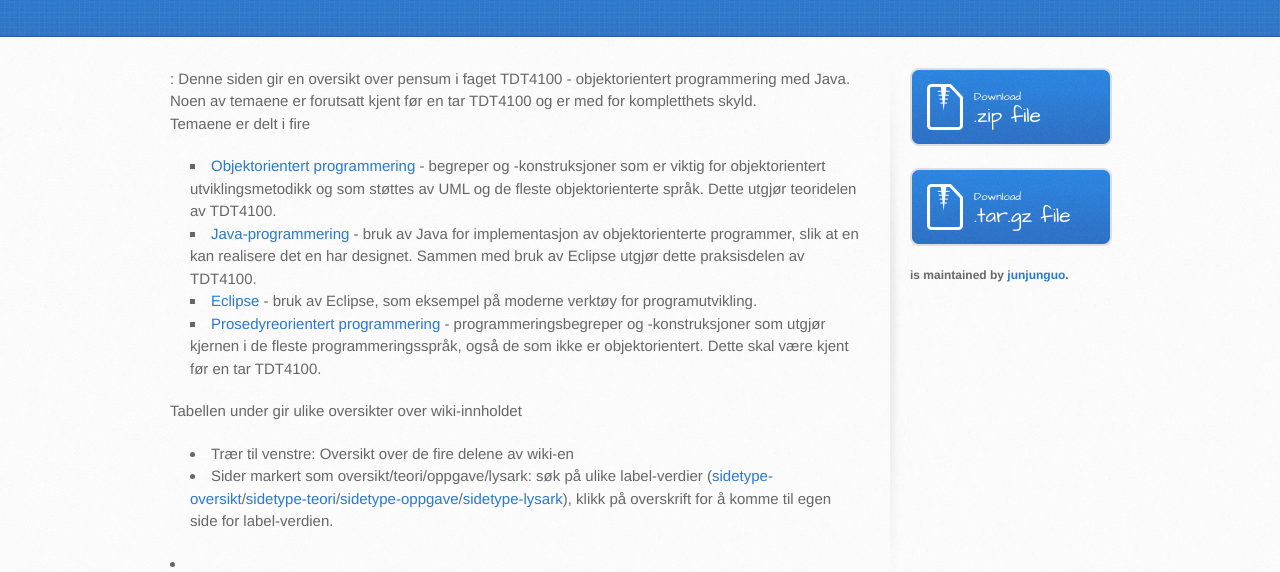
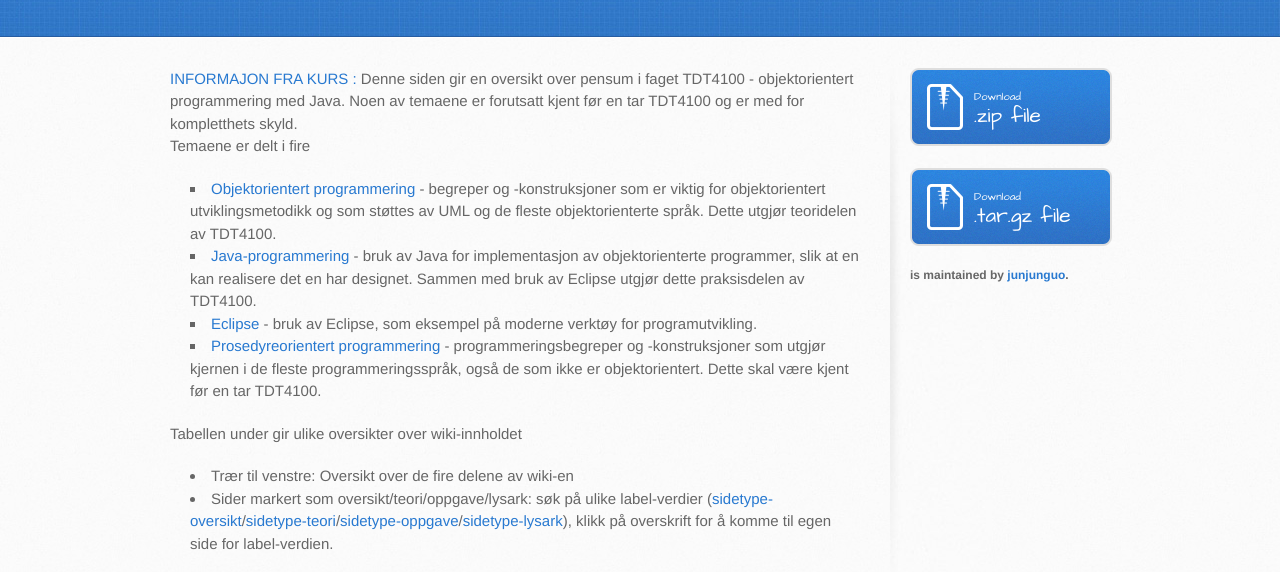
Before and after one commit to EinarGaustad/OOPwithJava, a plain HTML site: page index.html in a window 1280 px wide. Shown: the part 198-770 px from the top of the page. Drawn offline with Linux system fonts and the light colour scheme.

Commit message:
Update index.html

```diff
--- a/index.html
+++ b/index.html
@@ -21,7 +21,7 @@
 <div id="content-wrapper">
   <div class="inner clearfix">
     <section id="main-content">
-      <div> <INFORMAJON FRA KURS href=""https://www.ntnu.no/wiki/display/tdt4100">: Denne siden gir en oversikt over pensum i faget TDT4100 - objektorientert programmering med Java. Noen av temaene er forutsatt kjent før en tar TDT4100 og er med for kompletthets skyld.
+      <div> <a href="https://www.ntnu.no/wiki/display/tdt4100">INFORMAJON FRA KURS :</a> Denne siden gir en oversikt over pensum i faget TDT4100 - objektorientert programmering med Java. Noen av temaene er forutsatt kjent før en tar TDT4100 og er med for kompletthets skyld.
         <p>Temaene er delt i fire</p>
         <ul style="list-style-type: square;">
           <li><a href="https://www.ntnu.no/wiki/display/tdt4100/Objektorientert+programmering" target="_blank">Objektorientert programmering</a> - begreper og -konstruksjoner som er viktig for objektorientert utviklingsmetodikk og som støttes av UML og de fleste objektorienterte språk. Dette utgjør teoridelen av TDT4100.</li>
```
